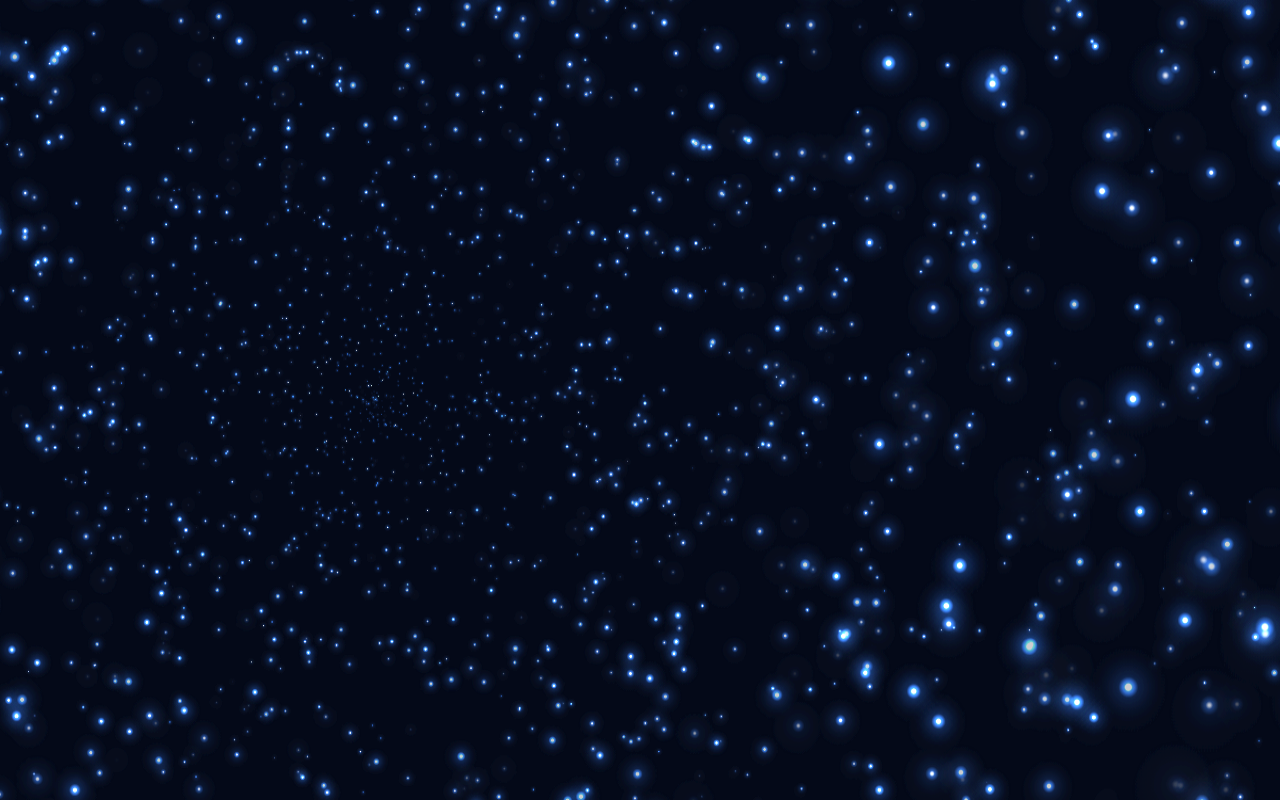
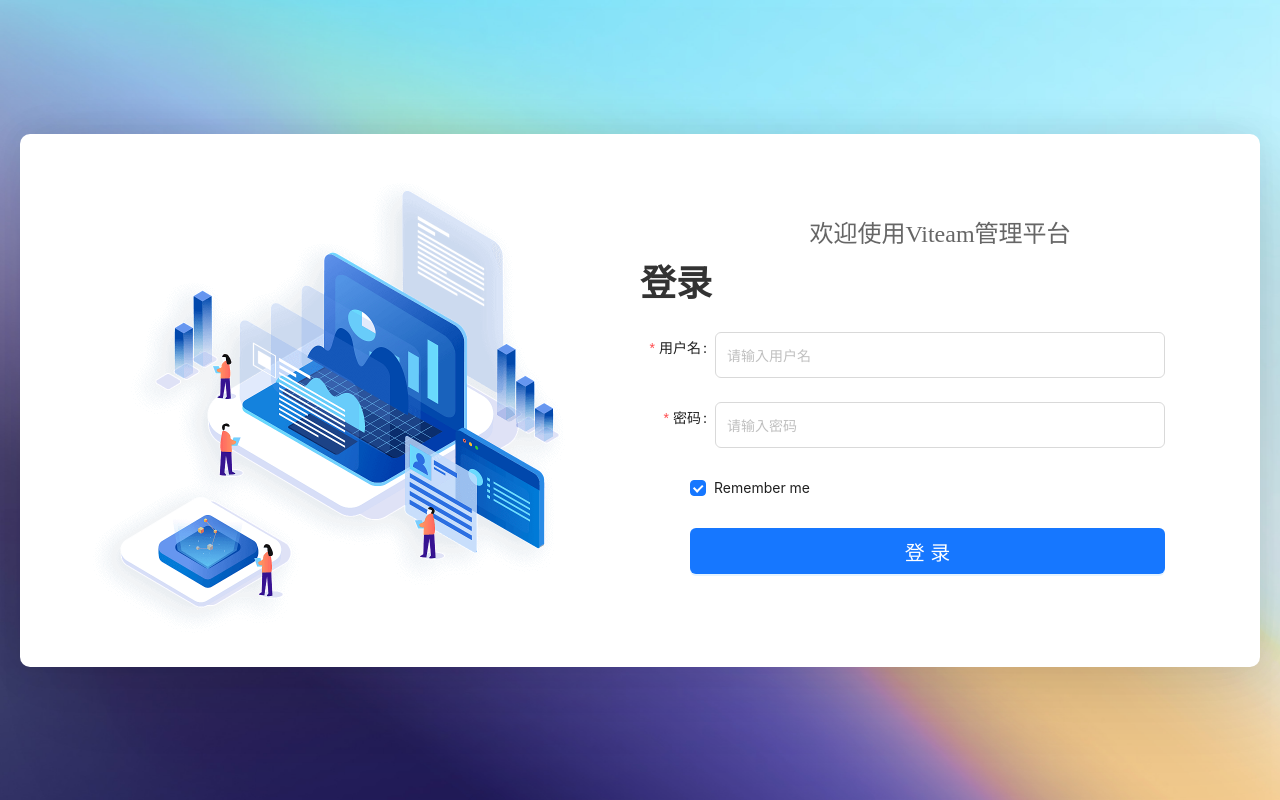
Before and after one commit to gaofeng222/r18viteadmin, a React (Vite) app: page /login in a window 1280 px wide. Built offline with nearby package versions, Linux system fonts and the light colour scheme.

Commit message:
add:晚上登录页面静态开发

```diff
--- a/src/pages/login/index.tsx
+++ b/src/pages/login/index.tsx
@@ -1,16 +1,70 @@
-import { useEffect } from "react";
-import star from  '@/utils/star-bg'
+import { Button, Checkbox, Form, Input } from 'antd';
 import style from './login.module.scss'
+import type { FormProps } from 'antd';
+import Logo from '@/assets/images/login-bg.png'
+
+type FieldType = {
+  username?: string;
+  password?: string;
+  remember?: string;
+};
+
 
 function Login(){
-  useEffect(() => {
-    console.log('login')
-    document.title = "Login";
-    star('star')
-  });
+  const onFinish: FormProps<FieldType>['onFinish'] = (values) => {
+    console.log('Success:', values);
+  };
+
+  const onFinishFailed: FormProps<FieldType>['onFinishFailed'] = (errorInfo) => {
+    console.log('Failed:', errorInfo);
+  };
   return (
     <div className={style['login-page']}>
-      <canvas id="star" className={style.star}>测试文字</canvas>
+       {/* antd的表单 */}
+      <div className={style['login-page__main']}>
+        <div className={style['left-content']}>
+           <img src={Logo} />
+        </div>
+        <div className={style['right-content']}>
+          <p className={style['login-form-title']}>
+             欢迎使用<span>Viteam</span>管理平台
+          </p>
+          <h2>登录</h2>
+            <Form
+                  labelCol={{ span: 3 }}
+                  wrapperCol={{ span: 18 }}
+                  style={{ maxWidth: 800,minWidth:600}}
+                  initialValues={{ remember: true }}
+                  onFinish={onFinish}
+                  onFinishFailed={onFinishFailed}
+                  autoComplete="off"
+            >
+                <Form.Item
+                  label="用户名"
+                  name="username"
+
+                  rules={[{ required: true, message: '请输入用户名!' }]}>
+                    <Input placeholder="请输入用户名" style={{height:'46px'}} />
+                </Form.Item>
+                <Form.Item
+                  label="密码"
+                  name="password"
+                    rules={[{ required: true, message: '请输入密码!' }]}>
+                  <Input placeholder="请输入密码" type='password' style={{height:'46px'}} />
+                </Form.Item>
+                <Form.Item<FieldType>
+                  name="remember"
+                  valuePropName="checked"
+                  wrapperCol={{ offset: 2, span: 16 }}
+                >
+                  <Checkbox>Remember me</Checkbox>
+                </Form.Item>
+                <Form.Item  wrapperCol={{ offset: 2, span: 19 }}>
+                    <Button style={{width:"100%",height:'46px',fontSize:"20px"}} type="primary" htmlType="submit">登录</Button>
+                </Form.Item>
+            </Form>
+            </div>
+        </div>
     </div>
   )
 }
--- a/src/pages/login/login.module.scss
+++ b/src/pages/login/login.module.scss
@@ -1,8 +1,45 @@
 .login-page{
   height: 100%;
-  .star{
-    height: 100%;
-    width: 100%;
-    box-sizing: border-box;
-  }
+  background: url("@/assets/images/login-bg-5.jpg") no-repeat center;
+  background-size: 100% 100%;
+  display: flex;
+  align-items: center;
+  justify-content: center;
+  &__main{
+    display: flex;
+    align-items: center;
+    justify-content: center;
+    background-color: #fff;
+    border-radius: 10px;
+    width: fit-content;
+    padding:20px;
+    height: fit-content;
+    box-shadow:
+      -5px -5px 22.7px rgba(0, 0, 0, 0.025),
+      -4px -4px 41.7px rgba(0, 0, 0, 0.041),
+      5.7px 5.7px 57.9px rgba(0, 0, 0, 0.052),
+      30.9px 30.9px 77.2px rgba(0, 0, 0, 0.059),
+      100px 100px 154px rgba(0, 0, 0, 0.07)
+    }
+    .left-content{
+      width: 600px;
+      height: 100%;
+      img{
+        width: 100%;
+      }
+    }
+    .right-content{
+      .login-form-title{
+        font-size: 24px;
+        color: #666;
+        margin: 20px auto;
+        text-align: center;
+      }
+      h2{
+        font-size: 36px;
+        font-weight: bold;
+        color:#333;
+        margin-bottom: 30px;
+      }
+    }
 }
```
Also changed, not shown: src/assets/images/login-bg-5.jpg (added), src/assets/images/login-bg.png (added).
